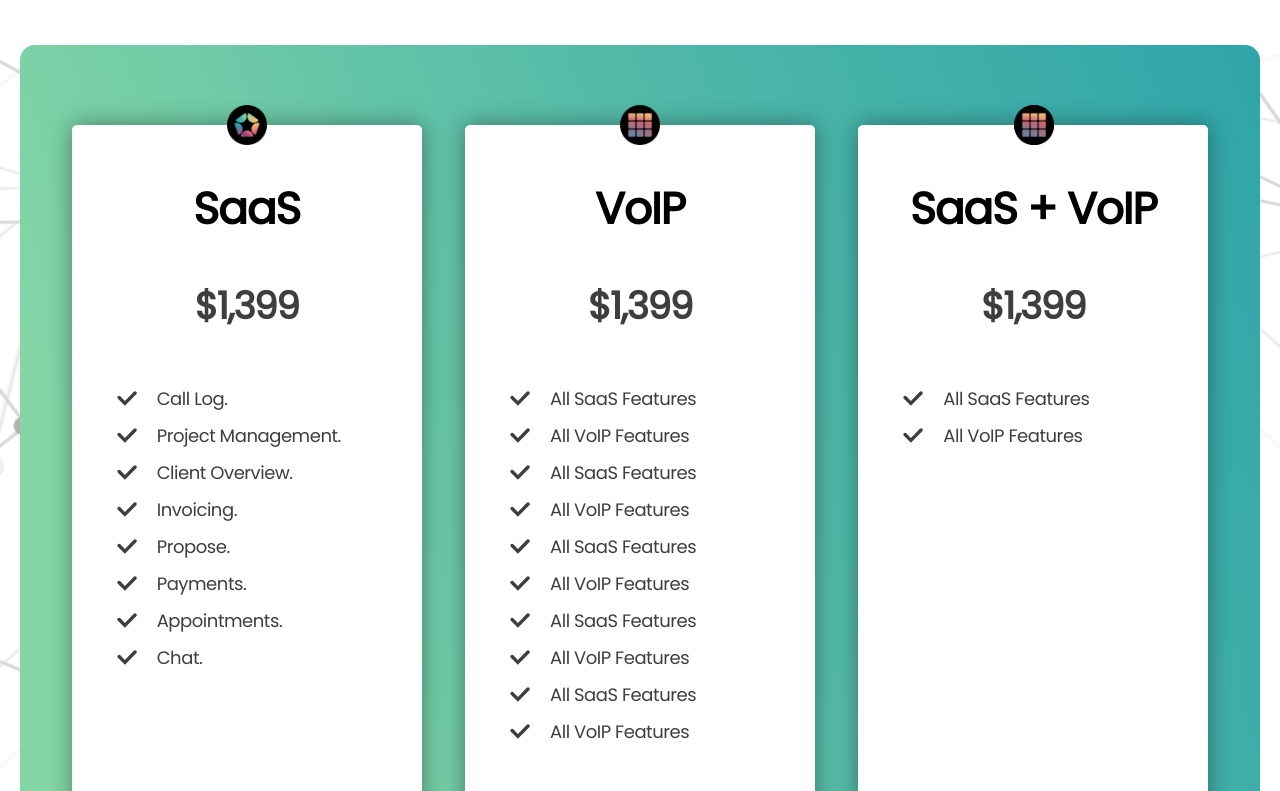
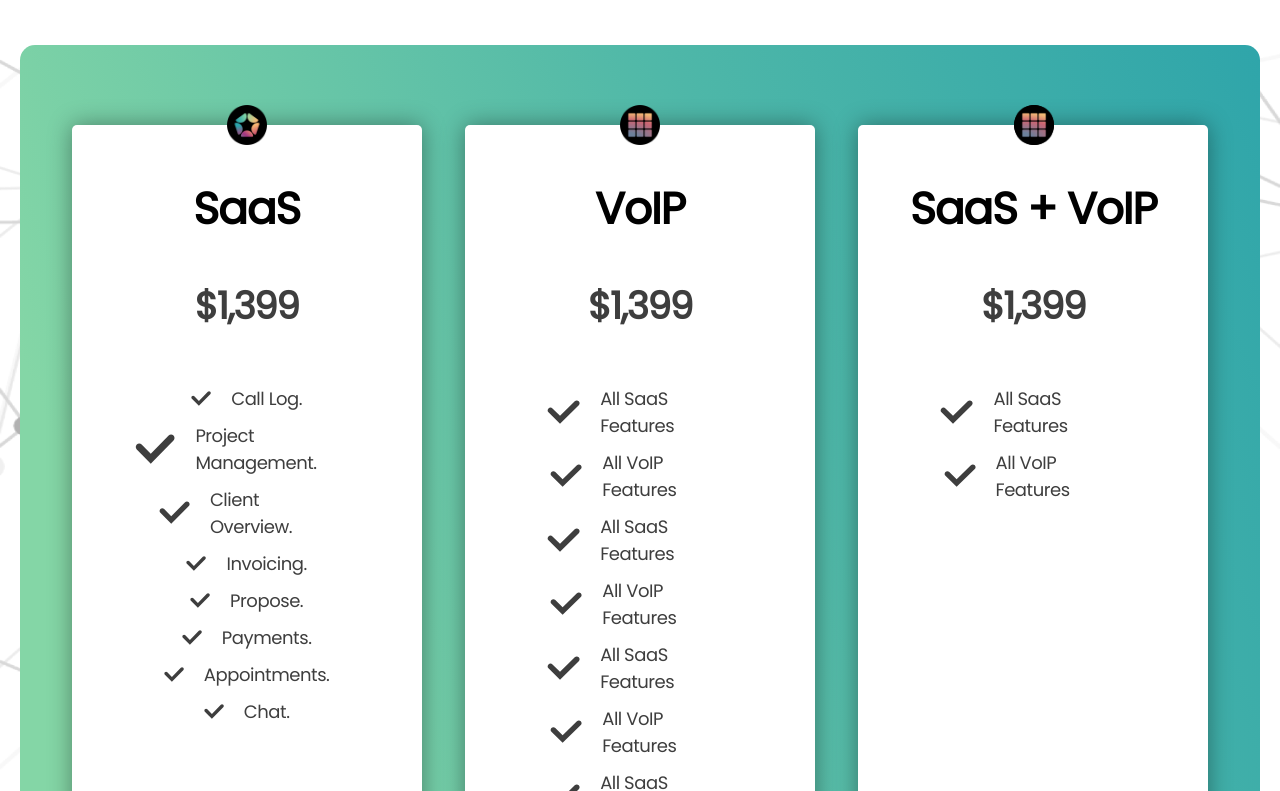
Before and after one commit to rajeshmn47/crudcook-assignment, a React (Create React App) app: page / in a window 1280 px wide. Shown: the part 3349-4140 px from the top of the page. Built offline with nearby package versions, Linux system fonts and the light colour scheme.

Commit message:
fixed margin in plans

```diff
--- a/src/components/home.js
+++ b/src/components/home.js
@@ -24,7 +24,7 @@ const IconsImg = styled.div`
 const Title = styled.h3`
   font-family: "Poppins";
   font-style: normal;
-  font-weight:bold;
+  font-weight: bold;
   font-size: 44px;
   line-height: 28px;
 
--- a/src/components/plans.js
+++ b/src/components/plans.js
@@ -46,6 +46,9 @@ const Data = styled.div`
   padding: 10px 25px;
   min-height: 130px;
   height: 700px;
+  display: flex;
+  flex-direction: column;
+  align-items: center;
 `;
 
 const Para = styled.p`
@@ -110,6 +113,7 @@ const Price = styled.h3`
   letter-spacing: -0.035em;
   margin: 50px 0;
   color: #3e3e3e;
+  margin-top: 0;
 `;
 
 const Item = styled.div`
@@ -124,7 +128,8 @@ const ItemDetail = styled.p`
   font-style: normal;
   font-weight: 500;
   font-size: 18px;
-
+  flex: 4;
+  text-align: left;
   /* identical to box height */
   letter-spacing: -0.025em;
 
@@ -134,6 +139,7 @@ const ItemDetail = styled.p`
 const Rightmark = styled.img`
   width: 20px;
   margin-right: 20px;
+  flex: 1;
 `;
 
 const SmallDetail = styled.h3``;
```
